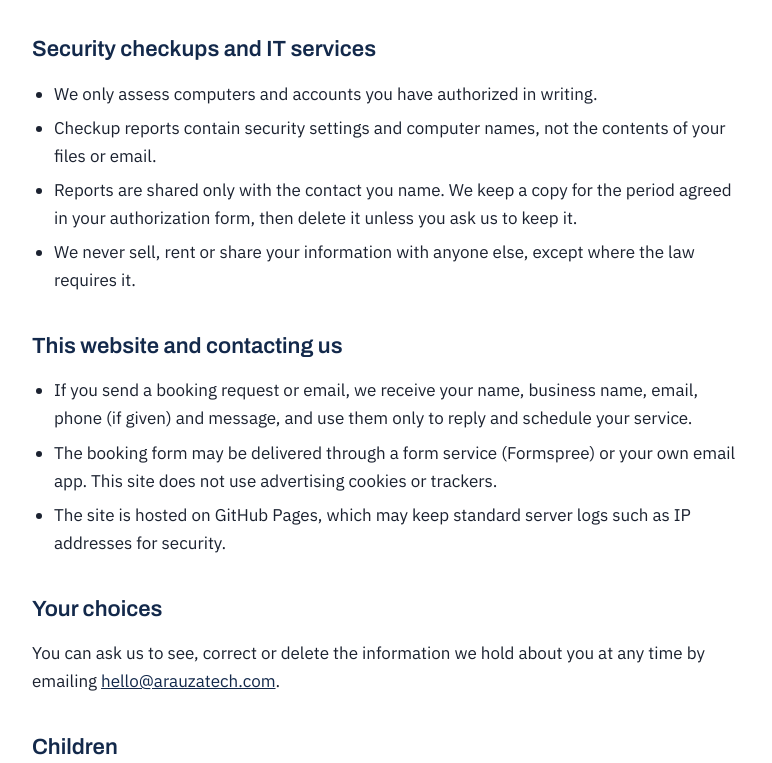
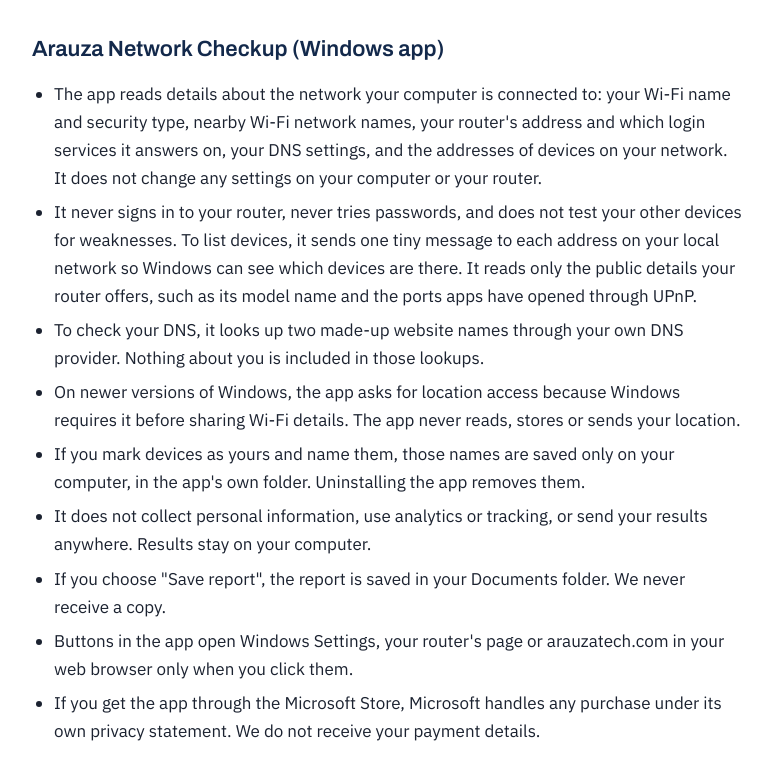
Before and after one commit to michaelarauza/arauzatech, a plain HTML site: page privacy.html in a window 1280 px wide. Shown: the part 756-1519 px from the top of the page, without its empty margins (252-1024 px from the left). Drawn offline with Linux system fonts and the light colour scheme.

Commit message:
Privacy: add Arauza Network Checkup section
Co-Authored-By: Claude Opus 5.5 <noreply@anthropic.com>

```diff
--- a/privacy.html
+++ b/privacy.html
@@ -45,8 +45,8 @@
 <main>
   <div class="wrap">
     <h1>Privacy Policy</h1>
-    <p class="updated">Last updated November 4, 2026</p>
-    <p class="lead">Short version: the Arauza PC Security Checkup app collects nothing and sends nothing. For our in-person and remote services, we only use your information to do the job you asked for.</p>
+    <p class="updated">Last updated November 19, 2026</p>
+    <p class="lead">Short version: the Arauza PC Security Checkup and Arauza Network Checkup apps collect nothing and send nothing. For our in-person and remote services, we only use your information to do the job you asked for.</p>
 
     <h2>Arauza PC Security Checkup (Windows app)</h2>
     <ul>
@@ -56,6 +56,19 @@
       <li>If you choose "Save report", the report is saved only where you choose. We never receive a copy.</li>
       <li>Links in the app (such as "Open this setting" or arauzatech.com) open Windows Settings or your web browser only when you click them.</li>
       <li>If you bought the app through the Microsoft Store, Microsoft handles the purchase under its own privacy statement. We do not receive your payment details.</li>
+    </ul>
+
+    <h2>Arauza Network Checkup (Windows app)</h2>
+    <ul>
+      <li>The app reads details about the network your computer is connected to: your Wi-Fi name and security type, nearby Wi-Fi network names, your router's address and which login services it answers on, your DNS settings, and the addresses of devices on your network. It does not change any settings on your computer or your router.</li>
+      <li>It never signs in to your router, never tries passwords, and does not test your other devices for weaknesses. To list devices, it sends one tiny message to each address on your local network so Windows can see which devices are there. It reads only the public details your router offers, such as its model name and the ports apps have opened through UPnP.</li>
+      <li>To check your DNS, it looks up two made-up website names through your own DNS provider. Nothing about you is included in those lookups.</li>
+      <li>On newer versions of Windows, the app asks for location access because Windows requires it before sharing Wi-Fi details. The app never reads, stores or sends your location.</li>
+      <li>If you mark devices as yours and name them, those names are saved only on your computer, in the app's own folder. Uninstalling the app removes them.</li>
+      <li>It does not collect personal information, use analytics or tracking, or send your results anywhere. Results stay on your computer.</li>
+      <li>If you choose "Save report", the report is saved in your Documents folder. We never receive a copy.</li>
+      <li>Buttons in the app open Windows Settings, your router's page or arauzatech.com in your web browser only when you click them.</li>
+      <li>If you get the app through the Microsoft Store, Microsoft handles any purchase under its own privacy statement. We do not receive your payment details.</li>
     </ul>
 
     <h2>Security checkups and IT services</h2>
```
